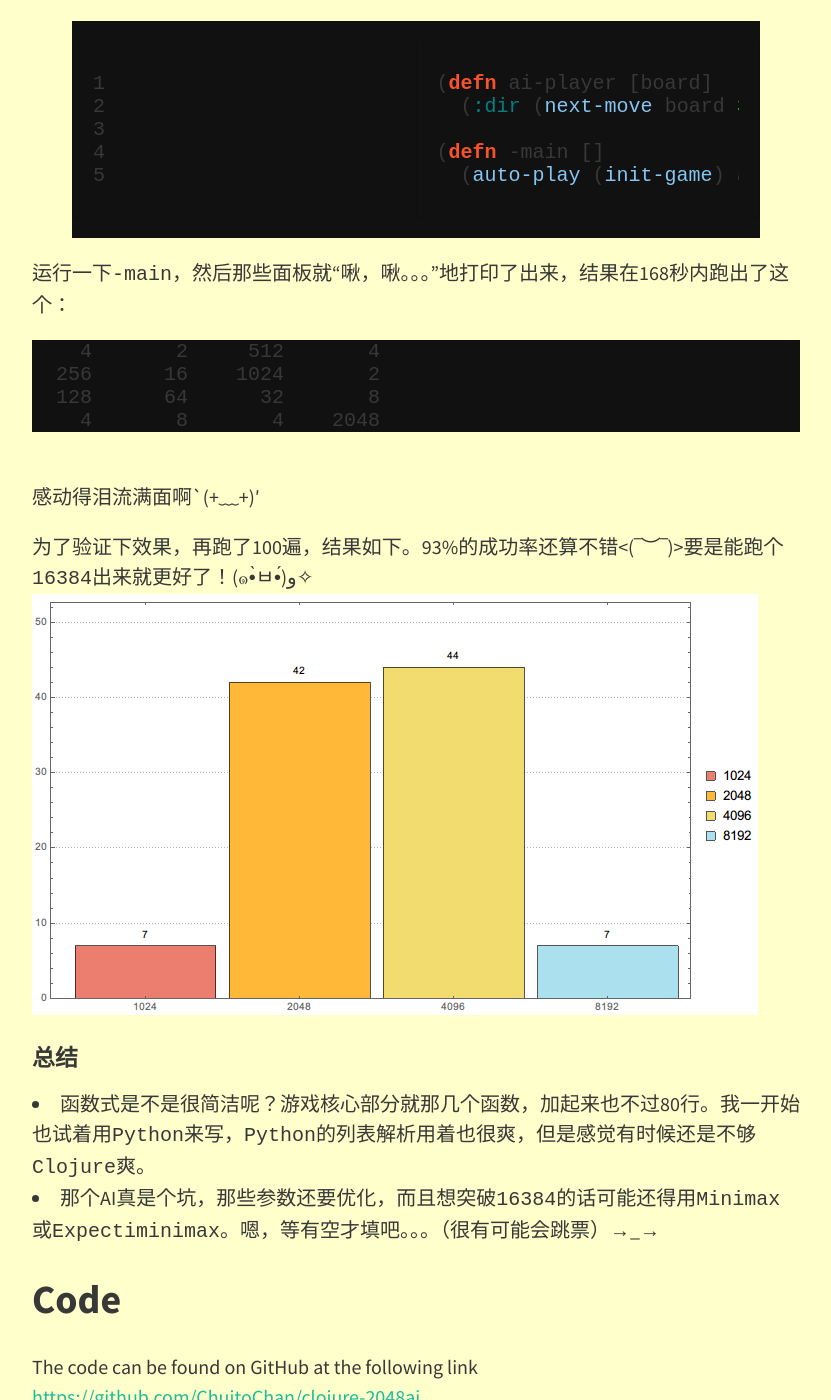
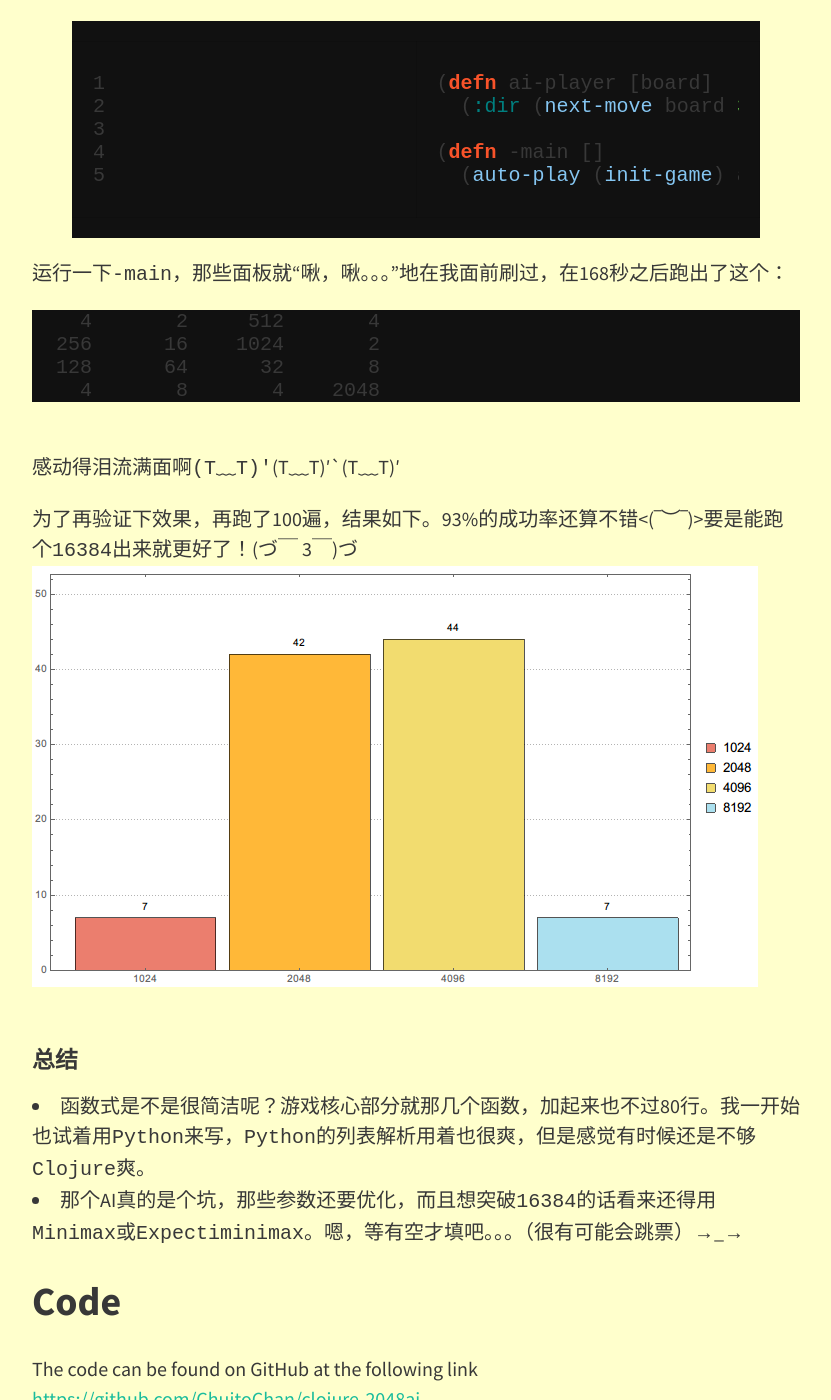
Before and after one commit to ChuitoChan/ChuitoChan.github.io, a Jekyll site: the page built from _posts/2015-08-10-2048-in-clojure.md, in a window 1280 px wide and 1400 px high, scrolled down 12038 px. Shown: the whole window, without its empty margins (224-1055 px from the left). Built offline with Jekyll 4.4.1, drawn with Linux system fonts in a browser that asks for light colours; nearby versions of some CDN libraries.

Commit message:
Update 2015-08-10-2048-in-clojure.md

```diff
--- a/_posts/2015-08-10-2048-in-clojure.md
+++ b/_posts/2015-08-10-2048-in-clojure.md
@@ -337,7 +337,7 @@ $$score = \sum_{n=0}^{7}value(p_{n}) \times r^{n}$$
   (auto-play (init-game) ai-player))
 {% endhighlight clojure %}
 
-运行一下`-main`，然后那些面板就“啾，啾。。。”地打印了出来，结果在168秒内跑出了这个：
+运行一下`-main`，那些面板就“啾，啾。。。”地在我面前刷过，在168秒之后跑出了这个：
 
         4       2     512       4
       256      16    1024       2
@@ -345,15 +345,17 @@ $$score = \sum_{n=0}^{7}value(p_{n}) \times r^{n}$$
         4       8       4    2048
 
 <br>
-感动得泪流满面啊`(+﹏+)′
+感动得泪流满面啊`(T﹏T)′`(T﹏T)′`(T﹏T)′
 
-为了验证下效果，再跑了100遍，结果如下。93%的成功率还算不错<(‾︶‾)>要是能跑个`16384`出来就更好了！(๑•̀ㅂ•́)و✧
+为了再验证下效果，再跑了100遍，结果如下。93%的成功率还算不错<(‾︶‾)>要是能跑个`16384`出来就更好了！(づ￣ 3￣)づ
 <br>
 ![实验结果](/img/2048_chart.png)
+<br>
+<br>
 
 #### 总结
 * 函数式是不是很简洁呢？游戏核心部分就那几个函数，加起来也不过80行。我一开始也试着用`Python`来写，`Python`的列表解析用着也很爽，但是感觉有时候还是不够`Clojure`爽。
-* 那个AI真是个坑，那些参数还要优化，而且想突破`16384`的话可能还得用`Minimax`或`Expectiminimax`。嗯，等有空才填吧。。。（很有可能会跳票）→_→
+* 那个AI真的是个坑，那些参数还要优化，而且想突破`16384`的话看来还得用`Minimax`或`Expectiminimax`。嗯，等有空才填吧。。。（很有可能会跳票）→_→
 
 ## Code
 The code can be found on GitHub at the following link [https://github.com/ChuitoChan/clojure-2048ai](https://github.com/ChuitoChan/clojure-2048ai)
```
